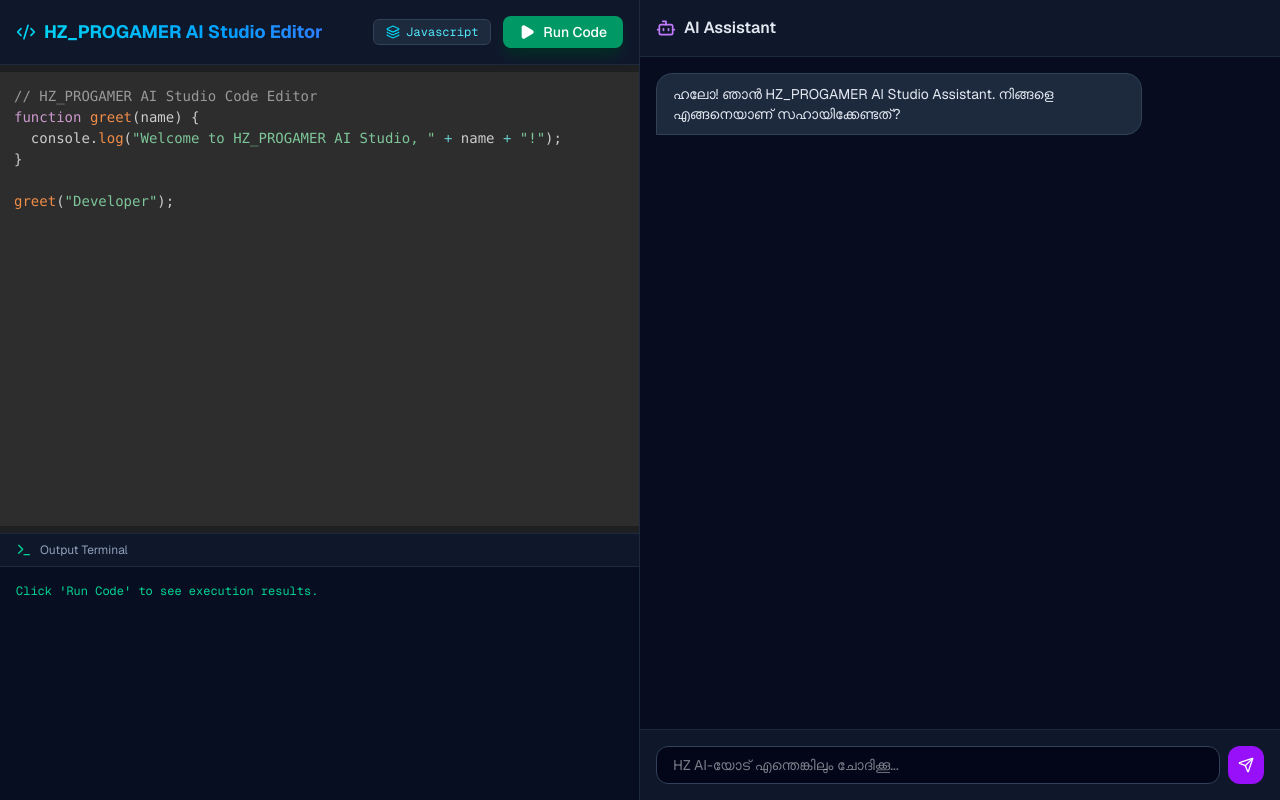
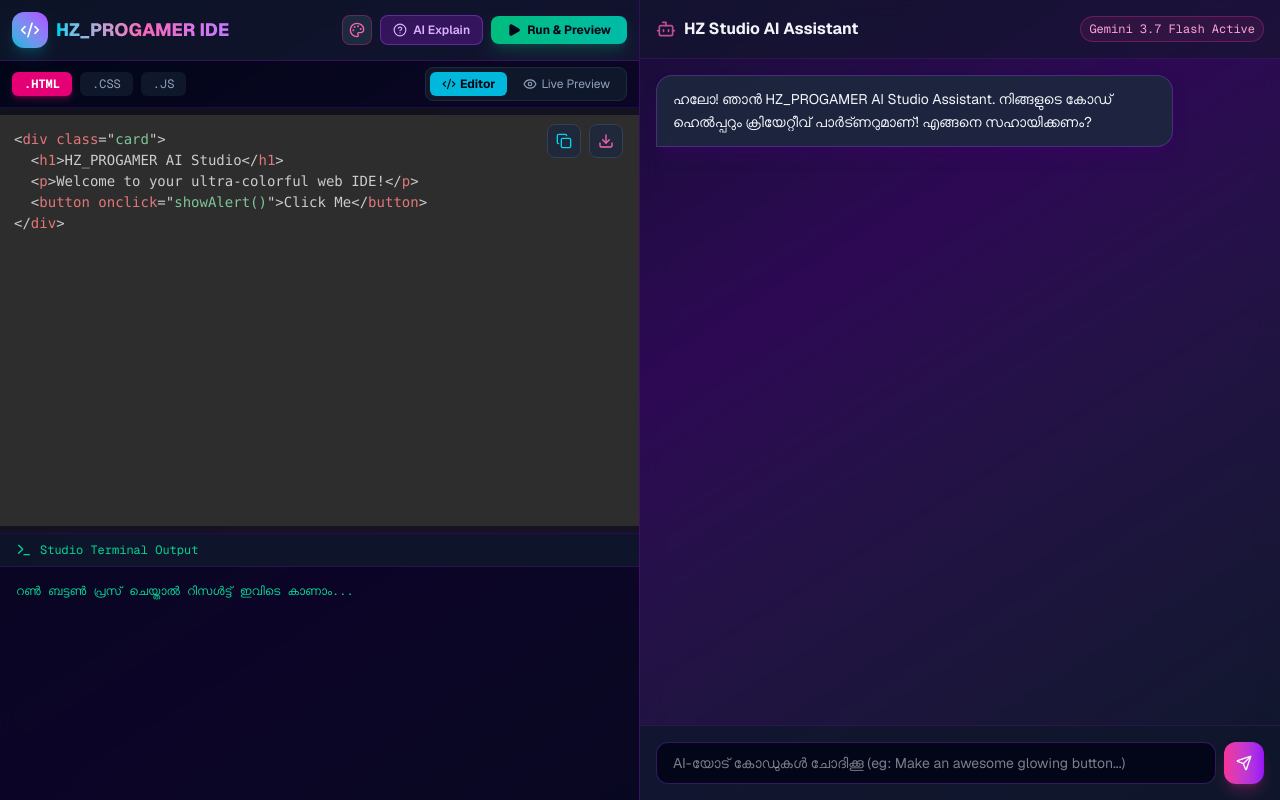
Before and after one commit to Xyro77/hz-ai-studio, a Next.js app: page / in a window 1280 px wide. Built offline with nearby package versions, Linux system fonts and the light colour scheme.

Commit message:
fix nested repository structure and add app directory

```diff
--- a/app/page.tsx
+++ b/app/page.tsx
@@ -1,7 +1,10 @@
 "use client";
 
 import React, { useState, useEffect } from "react";
-import { Code2, Bot, Send, Sparkles, Play, Terminal, Layers } from "lucide-react";
+import {
+  Code2, Bot, Send, Sparkles, Play, Terminal, Layers,
+  Copy, Check, Eye, HelpCircle, Download, Monitor, Palette
+} from "lucide-react";
 import Prism from "prismjs";
 import "prismjs/themes/prism-tomorrow.css";
 import "prismjs/components/prism-javascript";
@@ -20,109 +23,100 @@
   const [messages, setMessages] = useState<Message[]>([
     {
       sender: "ai",
-      text: "ഹലോ! ഞാൻ HZ_PROGAMER AI Studio Assistant. നിങ്ങളെ എങ്ങനെയാണ് സഹായിക്കേണ്ടത്?",
+      text: "ഹലോ! ഞാൻ HZ_PROGAMER AI Studio Assistant. നിങ്ങളുടെ കോഡ് ഹെൽപ്പറും ക്രിയേറ്റീവ് പാർട്ണറുമാണ്! എങ്ങനെ സഹായിക്കണം?",
     },
   ]);
   const [input, setInput] = useState("");
   const [loading, setLoading] = useState(false);
+  const [copied, setCopied] = useState(false);
+  const [activeTab, setActiveTab] = useState<"code" | "preview">("code");
+  const [theme, setTheme] = useState<"cyber" | "neon" | "dark">("cyber");
 
-  // Code Editor state
-  const [code, setCode] = useState<string>(
-    `// HZ_PROGAMER AI Studio Code Editor\nfunction greet(name) {\n  console.log("Welcome to HZ_PROGAMER AI Studio, " + name + "!");\n}\n\ngreet("Developer");`
+  // Multi-file Code State
+  const [htmlCode, setHtmlCode] = useState<string>(
+    `<div class="card">\n  <h1>HZ_PROGAMER AI Studio</h1>\n  <p>Welcome to your ultra-colorful web IDE!</p>\n  <button onclick="showAlert()">Click Me</button>\n</div>`
   );
-  const [language, setLanguage] = useState<string>("javascript");
+  const [cssCode, setCssCode] = useState<string>(
+    `body { background: #0f172a; color: white; font-family: sans-serif; display: flex; justify-content: center; align-items: center; height: 90vh; margin: 0; }\n.card { background: linear-gradient(135deg, #ec4899, #8b5cf6); padding: 2rem; border-radius: 1rem; text-align: center; box-shadow: 0 10px 25px rgba(236,72,153,0.5); }\nh1 { margin-top: 0; font-size: 1.8rem; }\nbutton { background: #00f2fe; border: none; padding: 0.6rem 1.2rem; font-weight: bold; border-radius: 8px; cursor: pointer; transition: 0.2s; }\nbutton:hover { transform: scale(1.05); }`
+  );
+  const [jsCode, setJsCode] = useState<string>(
+    `function showAlert() {\n  alert("Hello from HZ_PROGAMER AI Studio!");\n}`
+  );
+
+  const [activeFile, setActiveFile] = useState<"html" | "css" | "js">("html");
   const [output, setOutput] = useState<string>("");
+  const [previewSrc, setPreviewSrc] = useState<string>("");
 
-  useEffect(() => {
-    const trimmed = code.trim();
-    if (trimmed.startsWith("<") || trimmed.includes("</div>") || trimmed.includes("<html>")) {
-      setLanguage("html");
-    } else if (trimmed.includes("def ") || (trimmed.includes("import ") && trimmed.includes("from ") && !trimmed.includes(";"))) {
-      setLanguage("python");
-    } else if (trimmed.includes("interface ") || trimmed.includes("type ") || trimmed.includes(": string") || trimmed.includes(": number")) {
-      setLanguage("typescript");
-    } else if (trimmed.includes("{") && (trimmed.includes("margin:") || trimmed.includes("color:") || trimmed.includes("padding:"))) {
-      setLanguage("css");
-    } else if (trimmed.startsWith("{") || trimmed.startsWith("[")) {
-      setLanguage("json");
-    } else {
-      setLanguage("javascript");
-    }
-  }, [code]);
+  // Get current active code string
+  const getActiveCode = () => {
+    if (activeFile === "html") return htmlCode;
+    if (activeFile === "css") return cssCode;
+    return jsCode;
+  };
+
+  const setActiveCode = (val: string) => {
+    if (activeFile === "html") setHtmlCode(val);
+    else if (activeFile === "css") setCssCode(val);
+    else setJsCode(val);
+  };
 
   useEffect(() => {
     Prism.highlightAll();
-  }, [code, language]);
+  }, [htmlCode, cssCode, jsCode, activeFile]);
 
-  const handleSendMessage = async () => {
-    if (!input.trim() || loading) return;
+  // Handle AI Chat & API
+  const handleSendMessage = async (customPrompt?: string) => {
+    const textToSend = customPrompt || input;
+    if (!textToSend.trim() || loading) return;
 
-    const userMessage: Message = { sender: "user", text: input };
+    const userMessage: Message = { sender: "user", text: textToSend };
     setMessages((prev) => [...prev, userMessage]);
-    setInput("");
+    if (!customPrompt) setInput("");
     setLoading(true);
 
     try {
       const apiKey = process.env.NEXT_PUBLIC_GEMINI_API_KEY || "";
+      if (!apiKey) throw new Error("API Key കണ്ടെത്തിയില്ല. Vercel-ൽ NEXT_PUBLIC_GEMINI_API_KEY ചേർത്തിട്ടുണ്ടോ എന്ന് പരിശോധിക്കുക.");
 
-      if (!apiKey) {
-        throw new Error("API Key കണ്ടെത്തിയില്ല. Vercel-ൽ NEXT_PUBLIC_GEMINI_API_KEY ചേർത്തിട്ടുണ്ടോ എന്ന് ഉറപ്പുവരുത്തുക.");
-      }
-
-      // Updated API Endpoint for Gemini 3.7 Flash
       const response = await fetch(
         `https://generativelanguage.googleapis.com/v1beta/models/gemini-3.7-flash:generateContent?key=${apiKey}`,
         {
           method: "POST",
-          headers: {
-            "Content-Type": "application/json",
-          },
+          headers: { "Content-Type": "application/json" },
           body: JSON.stringify({
-            contents: [
-              {
-                parts: [
-                  {
-                    text: `You are HZ_PROGAMER AI Studio Assistant created by HZ_PROGAMER. Answer succinctly and helpfully.\nUser query: ${input}`,
-                  },
-                ],
-              },
-            ],
+            contents: [{ parts: [{ text: `You are HZ_PROGAMER AI Studio Assistant. Provide energetic, helpful answers for developers.\nQuery: ${textToSend}` }] }],
           }),
         }
       );
 
       const data = await response.json();
+      if (!response.ok) throw new Error(data?.error?.message || "API റൂട്ടിംഗ് പരാജയപ്പെട്ടു.");
 
-      if (!response.ok) {
-        throw new Error(data?.error?.message || "API റൂട്ടിംഗ് പരാജയപ്പെട്ടു.");
-      }
-
-      const responseText =
-        data?.candidates?.[0]?.content?.parts?.[0]?.text ||
-        "എനിക്ക് മറുപടി നൽകാൻ കഴിഞ്ഞില്ല. ദയവായി വീണ്ടും ശ്രമിക്കുക.";
-
-      const aiMessage: Message = {
-        sender: "ai",
-        text: responseText,
-      };
-
-      setMessages((prev) => [...prev, aiMessage]);
+      const responseText = data?.candidates?.[0]?.content?.parts?.[0]?.text || "മറുപടി നൽകാൻ കഴിഞ്ഞില്ല.";
+      setMessages((prev) => [...prev, { sender: "ai", text: responseText }]);
     } catch (error: any) {
-      console.error(error);
-      setMessages((prev) => [
-        ...prev,
-        {
-          sender: "ai",
-          text: `Error: ${error?.message || "API സേവനത്തിൽ തകരാർ സംഭവിച്ചു."}`,
-        },
-      ]);
+      setMessages((prev) => [...prev, { sender: "ai", text: `Error: ${error?.message || "തകരാർ സംഭവിച്ചു."}` }]);
     } finally {
       setLoading(false);
     }
   };
 
+  // Run Code & Build Live Preview
   const runCode = () => {
-    setOutput("Running code...\n");
+    setOutput("Executing project & generating Live Preview...\n");
+    const combinedSrc = `
+      <!DOCTYPE html>
+      <html>
+        <head><style>${cssCode}</style></head>
+        <body>
+          ${htmlCode}
+          <script>${jsCode}</script>
+        </body>
+      </html>
+    `;
+    setPreviewSrc(combinedSrc);
+    setActiveTab("preview");
+
     try {
       let logs: string[] = [];
       const originalLog = console.log;
@@ -130,112 +124,235 @@
         logs.push(args.join(" "));
         originalLog(...args);
       };
-
-      const evalFunc = new Function(code);
+      const evalFunc = new Function(jsCode);
       evalFunc();
-
       console.log = originalLog;
-      setOutput(logs.join("\n") || "Code executed successfully with no output.");
+      setOutput(logs.join("\n") || "Code executed smoothly! Live Preview updated.");
     } catch (err: any) {
-      setOutput(`Error: ${err?.message || err}`);
+      setOutput(`JS Error: ${err?.message || err}`);
     }
   };
 
+  // Explain Active Code with AI
+  const explainCode = () => {
+    const prompt = `ഈ ${activeFile.toUpperCase()} കോഡ് വിശദീകരിച്ചു തരൂ:\n\`\`\`${activeFile}\n${getActiveCode()}\n\`\`\``;
+    handleSendMessage(prompt);
+  };
+
+  // Copy Code to Clipboard
+  const copyCode = () => {
+    navigator.clipboard.writeText(getActiveCode());
+    setCopied(true);
+    setTimeout(() => setCopied(false), 2000);
+  };
+
+  // Download Code Files
+  const downloadCode = () => {
+    const element = document.createElement("a");
+    const file = new Blob([getActiveCode()], { type: "text/plain" });
+    element.href = URL.createObjectURL(file);
+    element.download = `index.${activeFile}`;
+    document.body.appendChild(element);
+    element.click();
+  };
+
+  // Theme Styles
+  const themeBg = theme === "cyber"
+    ? "from-slate-950 via-purple-950 to-slate-900"
+    : theme === "neon"
+    ? "from-gray-950 via-blue-950 to-emerald-950"
+    : "from-black via-slate-950 to-zinc-950";
+
   return (
-    <div className="flex h-screen bg-slate-950 text-slate-100 font-sans">
-      <div className="w-1/2 border-r border-slate-800 flex flex-col">
-        <div className="flex items-center justify-between p-4 bg-slate-900 border-b border-slate-800">
+    <div className={`flex h-screen bg-gradient-to-br ${themeBg} text-slate-100 font-sans overflow-hidden`}>
+      {/* Left IDE Panel */}
+      <div className="w-1/2 border-r border-purple-900/40 flex flex-col backdrop-blur-md">
+
+        {/* Header Navigation */}
+        <div className="flex items-center justify-between p-3 bg-slate-900/80 border-b border-purple-800/40">
           <div className="flex items-center gap-2">
-            <Code2 className="text-cyan-400 w-5 h-5" />
-            <h1 className="font-bold text-lg bg-gradient-to-r from-cyan-400 to-blue-500 bg-clip-text text-transparent">
-              HZ_PROGAMER AI Studio Editor
+            <div className="p-2 rounded-xl bg-gradient-to-tr from-cyan-500 to-purple-500 shadow-lg shadow-cyan-500/20">
+              <Code2 className="text-white w-5 h-5" />
+            </div>
+            <h1 className="font-extrabold text-lg bg-gradient-to-r from-cyan-400 via-pink-400 to-purple-400 bg-clip-text text-transparent">
+              HZ_PROGAMER IDE
             </h1>
           </div>
-          <div className="flex items-center gap-3">
-            <div className="flex items-center gap-1.5 bg-slate-800 px-3 py-1 rounded-md border border-slate-700 text-xs text-slate-300">
-              <Layers className="w-3.5 h-3.5 text-cyan-400" />
-              <span className="capitalize font-mono text-cyan-300">{language}</span>
-            </div>
+
+          {/* Theme Selector & Actions */}
+          <div className="flex items-center gap-2">
+            <button
+              onClick={() => setTheme(theme === "cyber" ? "neon" : theme === "neon" ? "dark" : "cyber")}
+              className="p-1.5 bg-slate-800 hover:bg-slate-700 rounded-lg text-pink-400 border border-pink-500/30 transition"
+              title="Switch Theme"
+            >
+              <Palette className="w-4 h-4" />
+            </button>
+            <button
+              onClick={explainCode}
+              className="flex items-center gap-1.5 bg-purple-900/50 hover:bg-purple-800 text-purple-300 border border-purple-500/40 px-3 py-1.5 rounded-lg text-xs font-semibold transition"
+            >
+              <HelpCircle className="w-3.5 h-3.5" /> AI Explain
+            </button>
             <button
               onClick={runCode}
-              className="flex items-center gap-2 bg-emerald-600 hover:bg-emerald-500 text-white px-4 py-1.5 rounded-lg text-sm font-medium transition shadow-lg shadow-emerald-950"
+              className="flex items-center gap-1.5 bg-gradient-to-r from-emerald-500 to-teal-500 hover:from-emerald-400 hover:to-teal-400 text-slate-950 font-bold px-4 py-1.5 rounded-lg text-xs transition shadow-lg shadow-emerald-500/20"
             >
-              <Play className="w-4 h-4 fill-current" /> Run Code
+              <Play className="w-3.5 h-3.5 fill-current" /> Run & Preview
             </button>
           </div>
         </div>
 
-        <div className="relative flex-1 bg-[#1d1f21] overflow-hidden font-mono text-sm">
-          <textarea
-            value={code}
-            onChange={(e) => setCode(e.target.value)}
-            className="absolute inset-0 w-full h-full p-4 bg-transparent text-transparent caret-cyan-400 focus:outline-none resize-none z-10 font-mono text-sm leading-relaxed"
-            style={{ WebkitTextFillColor: "transparent" }}
-            spellCheck="false"
-          />
-          <pre className="absolute inset-0 m-0 p-4 pointer-events-none overflow-hidden font-mono text-sm leading-relaxed">
-            <code className={`language-${language}`}>{code}</code>
-          </pre>
+        {/* File Tabs & Views */}
+        <div className="flex justify-between items-center bg-slate-950/70 border-b border-purple-900/30 px-3 py-1.5 text-xs">
+          <div className="flex gap-2">
+            {(["html", "css", "js"] as const).map((file) => (
+              <button
+                key={file}
+                onClick={() => { setActiveFile(file); setActiveTab("code"); }}
+                className={`px-3 py-1 rounded-md font-mono transition uppercase ${
+                  activeFile === file && activeTab === "code"
+                    ? "bg-pink-600 text-white font-bold shadow-md shadow-pink-600/30"
+                    : "bg-slate-900 text-slate-400 hover:text-white"
+                }`}
+              >
+                .{file}
+              </button>
+            ))}
+          </div>
+
+          {/* Code vs Live Preview Switch */}
+          <div className="flex gap-1 bg-slate-900 p-1 rounded-lg border border-slate-800">
+            <button
+              onClick={() => setActiveTab("code")}
+              className={`flex items-center gap-1 px-3 py-1 rounded-md transition ${
+                activeTab === "code" ? "bg-cyan-500 text-slate-950 font-bold" : "text-slate-400"
+              }`}
+            >
+              <Code2 className="w-3.5 h-3.5" /> Editor
+            </button>
+            <button
+              onClick={() => { runCode(); setActiveTab("preview"); }}
+              className={`flex items-center gap-1 px-3 py-1 rounded-md transition ${
+                activeTab === "preview" ? "bg-cyan-500 text-slate-950 font-bold" : "text-slate-400"
+              }`}
+            >
+              <Eye className="w-3.5 h-3.5" /> Live Preview
+            </button>
+          </div>
         </div>
 
-        <div className="h-1/3 border-t border-slate-800 bg-slate-900/50 flex flex-col">
-          <div className="flex items-center gap-2 px-4 py-2 bg-slate-900 border-b border-slate-800 text-xs text-slate-400">
-            <Terminal className="w-4 h-4 text-emerald-400" /> Output Terminal
+        {/* Main Code Editor / Live Preview Display */}
+        <div className="relative flex-1 bg-[#12141d]/90 overflow-hidden font-mono text-sm">
+          {activeTab === "code" ? (
+            <>
+              {/* Copy/Download Action Floating Bar */}
+              <div className="absolute right-4 top-4 z-20 flex gap-2">
+                <button
+                  onClick={copyCode}
+                  className="bg-slate-800/80 hover:bg-slate-700 p-2 rounded-lg border border-slate-700 text-cyan-400 backdrop-blur"
+                  title="Copy Code"
+                >
+                  {copied ? <Check className="w-4 h-4 text-emerald-400" /> : <Copy className="w-4 h-4" />}
+                </button>
+                <button
+                  onClick={downloadCode}
+                  className="bg-slate-800/80 hover:bg-slate-700 p-2 rounded-lg border border-slate-700 text-pink-400 backdrop-blur"
+                  title="Download File"
+                >
+                  <Download className="w-4 h-4" />
+                </button>
+              </div>
+
+              <textarea
+                value={getActiveCode()}
+                onChange={(e) => setActiveCode(e.target.value)}
+                className="absolute inset-0 w-full h-full p-4 bg-transparent text-transparent caret-pink-500 focus:outline-none resize-none z-10 font-mono leading-relaxed"
+                style={{ WebkitTextFillColor: "transparent" }}
+                spellCheck="false"
+              />
+              <pre className="absolute inset-0 m-0 p-4 pointer-events-none overflow-hidden font-mono leading-relaxed">
+                <code className={`language-${activeFile === "html" ? "markup" : activeFile}`}>
+                  {getActiveCode()}
+                </code>
+              </pre>
+            </>
+          ) : (
+            <iframe
+              srcDoc={previewSrc}
+              title="Live Preview"
+              className="w-full h-full bg-white border-none"
+            />
+          )}
+        </div>
+
+        {/* Terminal Section */}
+        <div className="h-1/3 border-t border-purple-900/40 bg-slate-950/80 flex flex-col">
+          <div className="flex items-center justify-between px-4 py-2 bg-slate-900/90 border-b border-purple-900/30 text-xs text-slate-400">
+            <span className="flex items-center gap-2 text-emerald-400 font-mono">
+              <Terminal className="w-4 h-4" /> Studio Terminal Output
+            </span>
           </div>
           <pre className="p-4 font-mono text-xs text-emerald-400 overflow-y-auto flex-1">
-            {output || "Click 'Run Code' to see execution results."}
+            {output || "റൺ ബട്ടൺ പ്രസ് ചെയ്താൽ റിസൾട്ട് ഇവിടെ കാണാം..."}
           </pre>
         </div>
       </div>
 
-      <div className="w-1/2 flex flex-col bg-slate-900/40">
-        <div className="p-4 border-b border-slate-800 bg-slate-900 flex items-center gap-2">
-          <Bot className="text-purple-400 w-5 h-5" />
-          <h2 className="font-semibold text-slate-200">AI Assistant</h2>
+      {/* Right AI Assistant Chat Panel */}
+      <div className="w-1/2 flex flex-col bg-slate-900/30 backdrop-blur-md">
+        <div className="p-4 border-b border-purple-900/40 bg-slate-900/60 flex items-center justify-between">
+          <div className="flex items-center gap-2">
+            <Bot className="text-pink-400 w-5 h-5 animate-pulse" />
+            <h2 className="font-bold text-slate-100">HZ Studio AI Assistant</h2>
+          </div>
+          <span className="text-xs px-2 py-1 bg-pink-500/10 border border-pink-500/30 rounded-full text-pink-300 font-mono">
+            Gemini 3.7 Flash Active
+          </span>
         </div>
 
+        {/* Chat Messages */}
         <div className="flex-1 overflow-y-auto p-4 space-y-4">
           {messages.map((msg, index) => (
             <div
               key={index}
-              className={`flex ${
-                msg.sender === "user" ? "justify-end" : "justify-start"
-              }`}
+              className={`flex ${msg.sender === "user" ? "justify-end" : "justify-start"}`}
             >
               <div
-                className={`max-w-[80%] rounded-2xl px-4 py-2.5 text-sm ${
+                className={`max-w-[85%] rounded-2xl px-4 py-3 text-sm shadow-lg ${
                   msg.sender === "user"
-                    ? "bg-blue-600 text-white rounded-br-none"
-                    : "bg-slate-800 text-slate-200 border border-slate-700 rounded-bl-none"
+                    ? "bg-gradient-to-r from-blue-600 to-indigo-600 text-white rounded-br-none"
+                    : "bg-slate-800/90 text-slate-100 border border-purple-500/30 rounded-bl-none shadow-purple-950/50"
                 }`}
               >
-                {msg.text}
+                <div className="whitespace-pre-wrap leading-relaxed">{msg.text}</div>
               </div>
             </div>
           ))}
           {loading && (
             <div className="flex justify-start">
-              <div className="bg-slate-800 border border-slate-700 text-slate-400 text-xs rounded-2xl px-4 py-2.5 flex items-center gap-2">
-                <Sparkles className="w-4 h-4 animate-spin text-purple-400" />
-                HZ AI ചിന്തിക്കുന്നു...
+              <div className="bg-slate-800/80 border border-purple-500/40 text-purple-300 text-xs rounded-2xl px-4 py-3 flex items-center gap-2 shadow-lg shadow-purple-950">
+                <Sparkles className="w-4 h-4 animate-spin text-pink-400" />
+                HZ AI കോഡുകൾ ചിന്തിച്ചു ഉണ്ടാക്കുന്നു...
               </div>
             </div>
           )}
         </div>
 
-        <div className="p-4 border-t border-slate-800 bg-slate-900 flex gap-2">
+        {/* Chat Input */}
+        <div className="p-4 border-t border-purple-900/40 bg-slate-900/80 flex gap-2">
           <input
             type="text"
             value={input}
             onChange={(e) => setInput(e.target.value)}
             onKeyDown={(e) => e.key === "Enter" && handleSendMessage()}
-            placeholder="HZ AI-യോട് എന്തെങ്കിലും ചോദിക്കൂ..."
-            className="flex-1 bg-slate-950 border border-slate-700 rounded-xl px-4 py-2 text-sm text-slate-100 focus:outline-none focus:border-blue-500"
+            placeholder="AI-യോട് കോഡുകൾ ചോദിക്കൂ (eg: Make an awesome glowing button...)"
+            className="flex-1 bg-slate-950 border border-purple-500/30 rounded-xl px-4 py-2.5 text-sm text-slate-100 focus:outline-none focus:border-pink-500 transition"
           />
           <button
-            onClick={handleSendMessage}
+            onClick={() => handleSendMessage()}
             disabled={loading}
-            className="bg-purple-600 hover:bg-purple-500 text-white p-2.5 rounded-xl transition disabled:opacity-50"
+            className="bg-gradient-to-r from-pink-500 to-purple-600 hover:from-pink-400 hover:to-purple-500 text-white p-3 rounded-xl transition shadow-lg shadow-pink-500/25 disabled:opacity-50"
           >
             <Send className="w-4 h-4" />
           </button>
```
